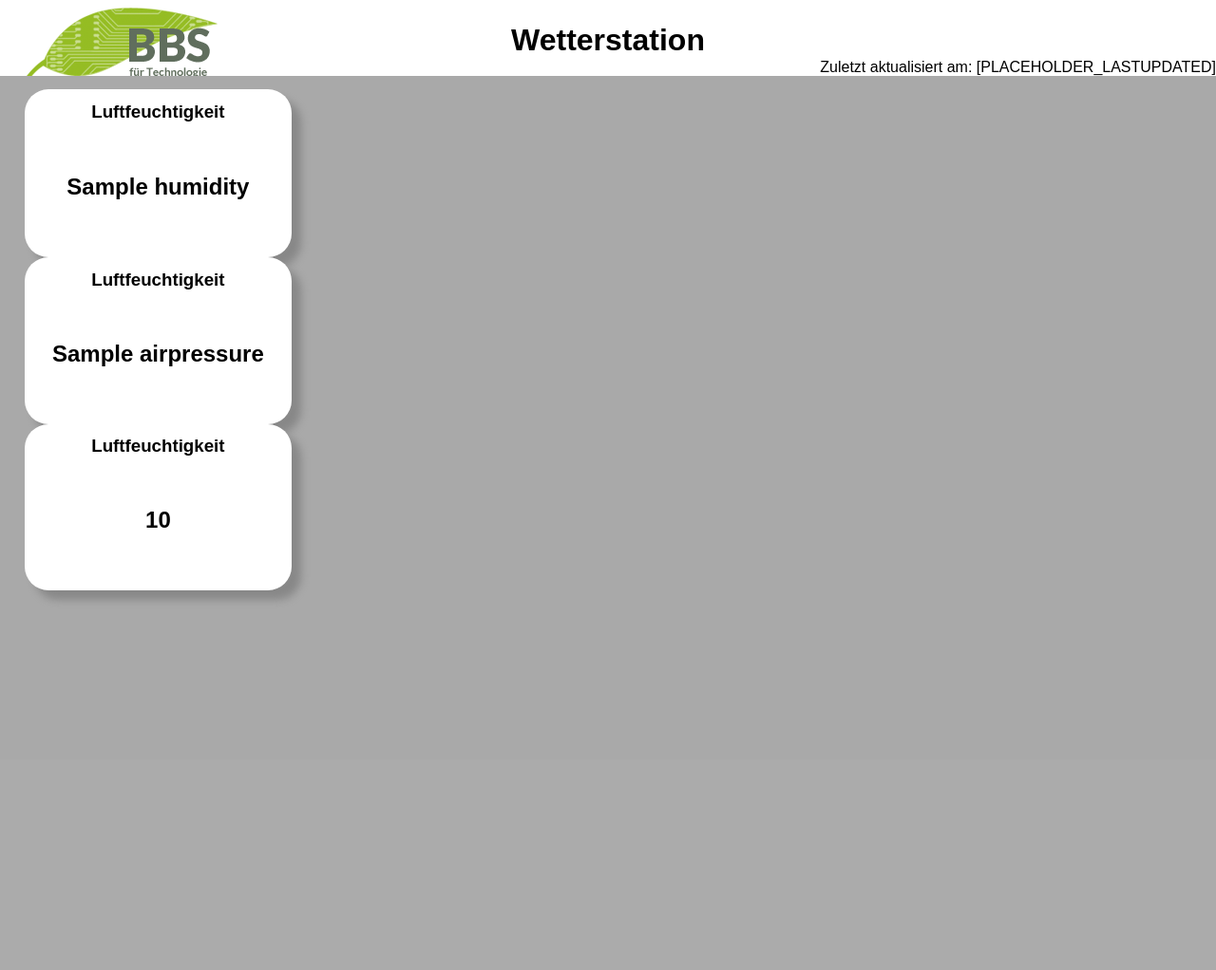
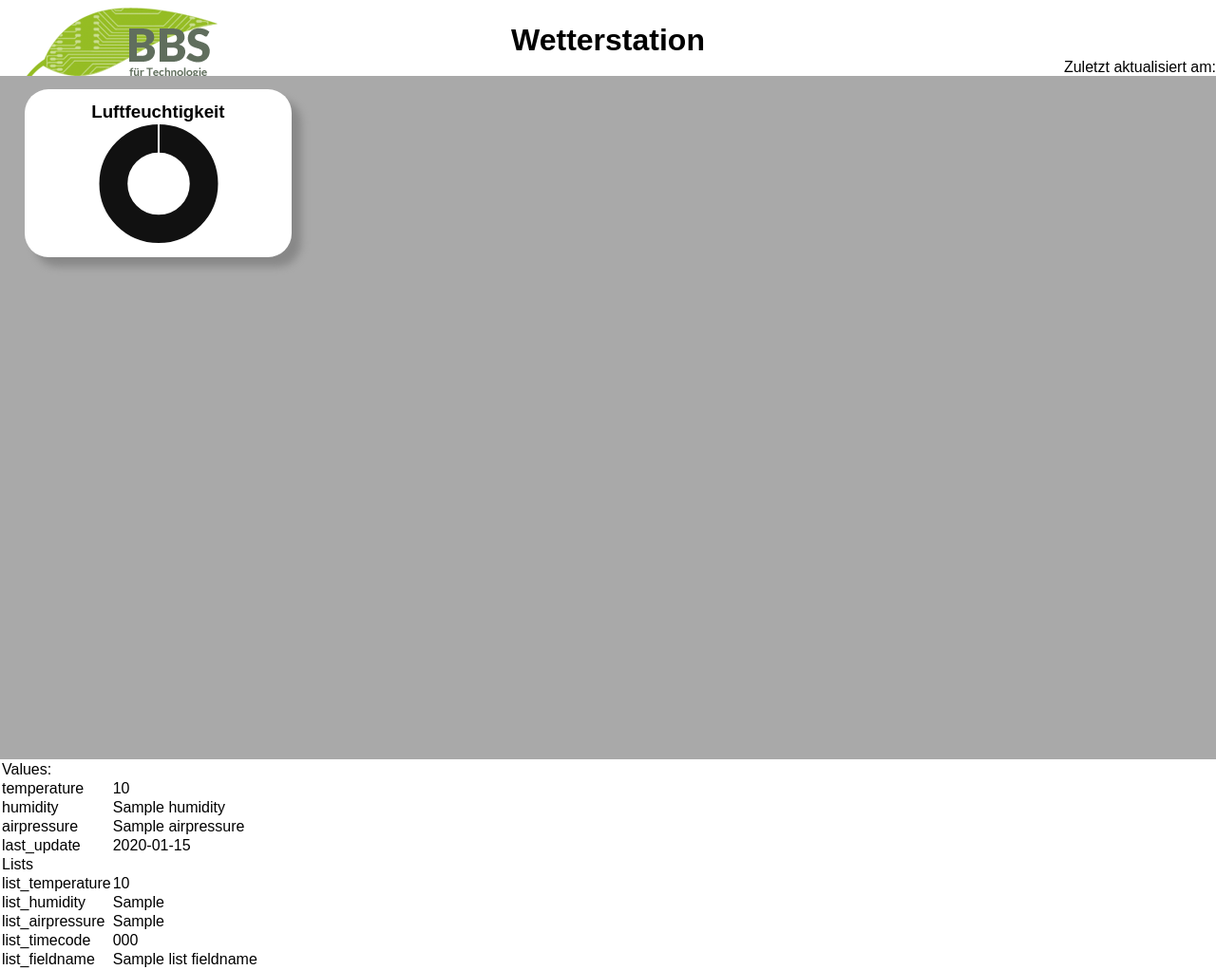
Before and after one commit to porschemanu/BBS_WeatherStation, a Flask app: template templates/index.html in a window 1280 px wide. Shown: the whole page at 95% size. Before the commit the page ends 634 px from the top, so only its background shows below. Run offline with Flask 2, Linux system fonts and the light colour scheme; the template is opened without the code that fills it: most values are stand-ins (such as "Sample title", 1, 10 or a date in 2020).

Commit message:
Prototype kinda

```diff
--- a/main.py
+++ b/main.py
@@ -1,35 +1,66 @@
-# field 1: temperatur, field 2: humidity, field 3: Luftdruck
+#AUTHOR: Manuel Yates
+#LAST UPDATED: 19.12.2021
+
+#NAMECONVENTIONS
+#   -Values | Einzelne Werte
+#       temperature         =   Temperatur              "Field1"
+#       humidity            =   Luftfeuchtigkeit        "Field2"
+#       airpressure         =   Luftdruck               "Field3"
+#       last_update         =   Zuletzt aktualisiert
+#   -Lists  | Listen
+#       list_temperature    =   Liste aller Temperatur-Daten
+#       list_humidity       =   Liste aller Luftfeutigkeit-Daten
+#       list_airpressure    =   Liste aller Luftdruck-Daten
+#       list_timecode       =   Liste aller Zeitstempel der Daten
+#       list_fieldname      =   Liste aller eingelesenen Werte
+#
 
 from flask import Flask, redirect, url_for, render_template
 import json
 import datetime
 
-
-
 app = Flask(__name__)
 
-now = datetime.datetime.now()
-
-temperatur_list = []
-humidity_list = []
-pressure_list = []
+list_temperature    = []
+list_humidity       = []
+list_airpressure    = []
+list_timecode       = []
+list_fieldname      = []
 
 def valueloader():
+    now = datetime.datetime.now()
+    print("Fetching Data from JSON")
     data = json.load(open('data/test.json'))
-    #print("Fetching Data from JSON")
-    listvalue = data['feeds']
 
-    for x in listvalue:
-        temperatur_list.append(x['field1'])
-        humidity_list.append(x['field2'])
-        pressure_list.append(x['field3'])
+    print("Reading the number of data fields from the 'channel'")
+    list_channel = data['channel']
+
+    for data_entry in list_channel:
+        if "field" in data_entry:
+            list_fieldname.append(list_channel[data_entry])
+
+    #Sorting the input data fields to seperated lists
+    list_feed = data['feeds']
+
+    for data_entry in list_feed:
+        list_temperature.append(data_entry['field1'])
+        list_humidity.append(data_entry['field2'])
+        list_airpressure.append(data_entry['field3'])
+        list_timecode.append(data_entry['created_at'])
 
 @app.route("/")
 def home():
-    while now.hour < 24:
-        valueloader()
-        return render_template("index.html", humidity= humidity_list[-1], airpressure = pressure_list[-1], temperature = temperatur_list[-1])
-        sleep(5)
+    valueloader()
+    return render_template("index.html",
+                            temperature = list_temperature[-1],
+                            humidity = list_humidity[-1],
+                            airpressure = list_airpressure[-1],
+                            last_update = list_timecode[-1],
+                            list_temperature = list_temperature,
+                            list_humidity = list_humidity,
+                            list_airpressure = list_airpressure,
+                            list_timecode = list_timecode,
+                            list_fieldname = list_fieldname)
 
 
 if __name__ == "__main__":
--- a/templates/index.html
+++ b/templates/index.html
@@ -15,7 +15,7 @@
     <div id="main_header">
         <img src="{{ url_for('static', filename='img/logo-header.png') }}" alt="">
         <h1 id="title">Wetterstation</h1>
-        <p id="last_updated">Zuletzt aktualisiert am: [PLACEHOLDER_LASTUPDATED]</p>
+        <p id="last_updated">Zuletzt aktualisiert am: </p>
     </div>
 
     <div id="content">
@@ -24,33 +24,7 @@
         <!--CAKE DIAGRAM-->
         <div class="content_container">
             <h3>Luftfeuchtigkeit</h3>
-            <h2 id="humidity">{{humidity}}</h2>
-            <canvas id="myChart" style="width:100%;max-width:600px"></canvas>
-            <script type="text/javascript">
-                var humidity = document.getElementById('humidity').textContent;
-                fPie(humidity);
-            </script>
-
-        </div>
-        <!--CAKE DIAGRAM-->
-
-        <!--CAKE DIAGRAM-->
-        <div class="content_container">
-            <h3>Luftfeuchtigkeit</h3>
-            <h2 id="humidity">{{airpressure}}</h2>
-            <canvas id="myChart" style="width:100%;max-width:600px"></canvas>
-            <script type="text/javascript">
-                var humidity = document.getElementById('humidity').textContent;
-                fPie(humidity);
-            </script>
-
-        </div>
-        <!--CAKE DIAGRAM-->
-
-        <!--CAKE DIAGRAM-->
-        <div class="content_container">
-            <h3>Luftfeuchtigkeit</h3>
-            <h2 id="humidity">{{temperature}}</h2>
+            <h2 id="humidity"></h2>
             <canvas id="myChart" style="width:100%;max-width:600px"></canvas>
             <script type="text/javascript">
                 var humidity = document.getElementById('humidity').textContent;
@@ -64,7 +38,43 @@
     </div>
 
     <div id="footer">
-
+        <div id="HiddenContainer">
+            <table>
+                <tr>
+                    <td>Values:</td>
+                </tr>
+                <tr>
+                    <td>temperature</td><td>{{temperature}}</td>
+                </tr>
+                <tr>
+                    <td>humidity</td><td>{{humidity}}</td>
+                </tr>
+                <tr>
+                    <td>airpressure</td><td>{{airpressure}}</td>
+                </tr>
+                <tr>
+                    <td>last_update</td><td>{{last_update}}</td>
+                </tr>
+                <tr>
+                    <td>Lists</td>
+                </tr>
+                <tr>
+                    <td>list_temperature</td><td>{{list_temperature}}</td>
+                </tr>
+                <tr>
+                    <td>list_humidity</td><td>{{list_humidity}}</td>
+                </tr>
+                <tr>
+                    <td>list_airpressure</td><td>{{list_airpressure}}</td>
+                </tr>
+                <tr>
+                    <td>list_timecode</td><td>{{list_timecode}}</td>
+                </tr>
+                <tr>
+                    <td>list_fieldname</td><td>{{list_fieldname}}</td>
+                </tr>
+            </table>
+        </div>
     </div>
 </body>
 
```
